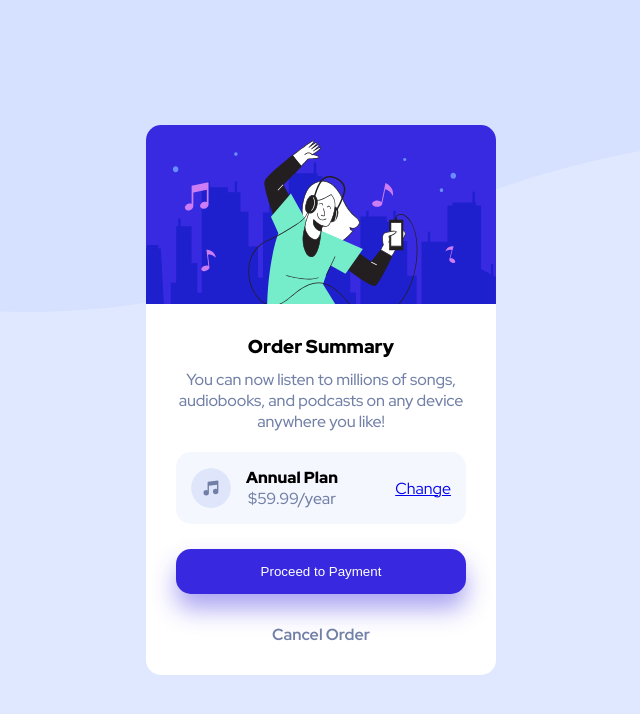
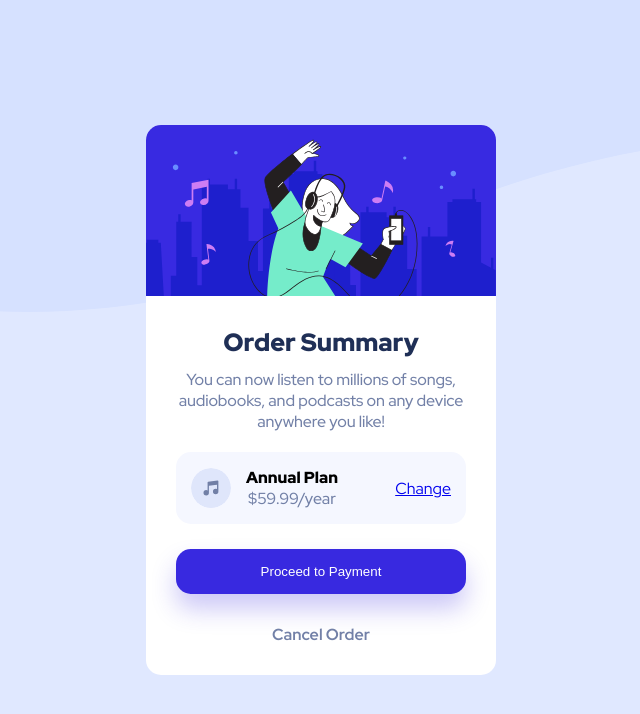
Before and after one commit to omarkhaled-code/Order-Summary, a plain HTML site: page index.html in a window 1280 px wide. Shown: the whole page, without its empty margins (319-959 px from the left). Drawn offline with Linux system fonts and the light colour scheme.

Commit message:
update the style file

```diff
--- a/style.css
+++ b/style.css
@@ -57,6 +57,8 @@ body {
         h3 {
           margin-bottom: 10px;
           font-weight: 900;
+          font-size: 25px;
+          color: var(--Dark-blue);
         }
         p {
           letter-spacing: -0.1px;
@@ -118,7 +120,7 @@ body {
           color: white;
           border: none;
           border-radius: 15px;
-          box-shadow: 0px 15px 25px hsl(245deg 75% 52% / 42%);
+          box-shadow: 0px 15px 25px hsl(245deg 75% 52% / 25%);
           transition: 0.3s;
           &:hover {
             background-color: hsl(245, 75%, 65%);
```
